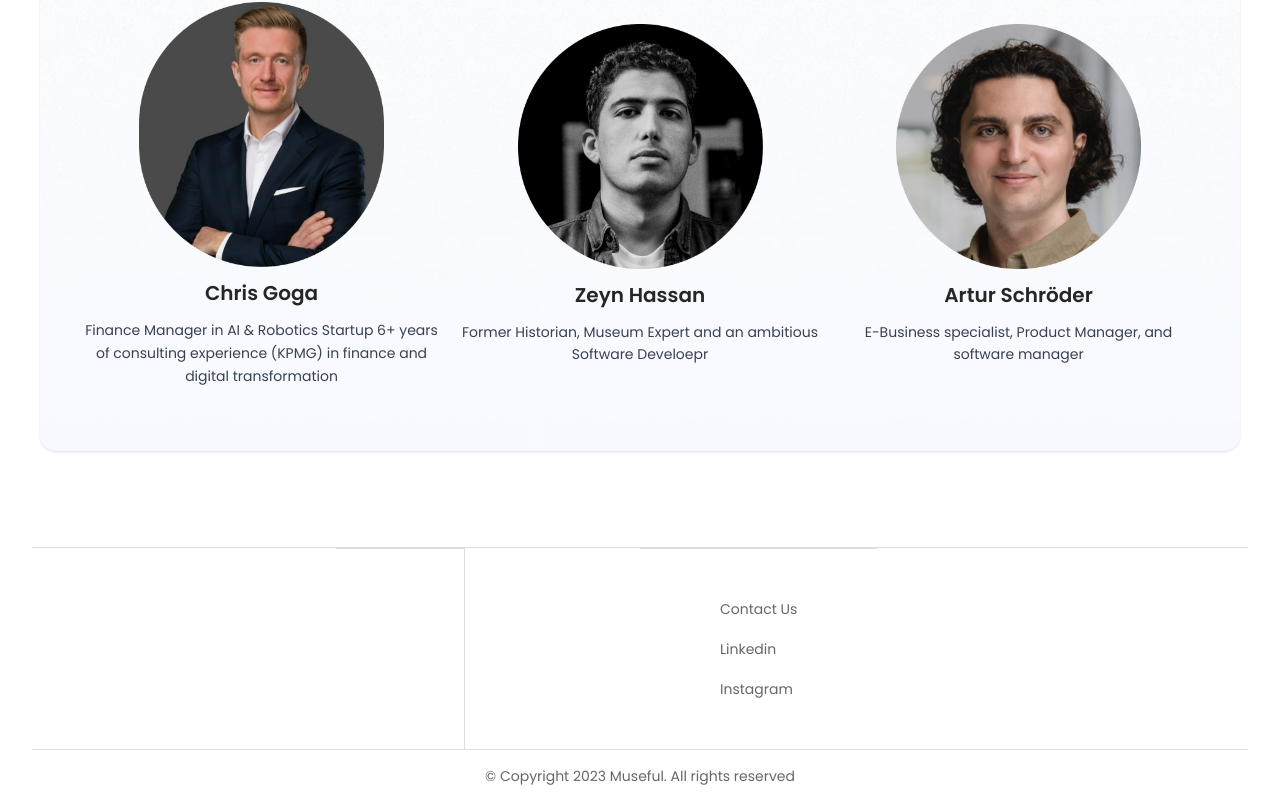
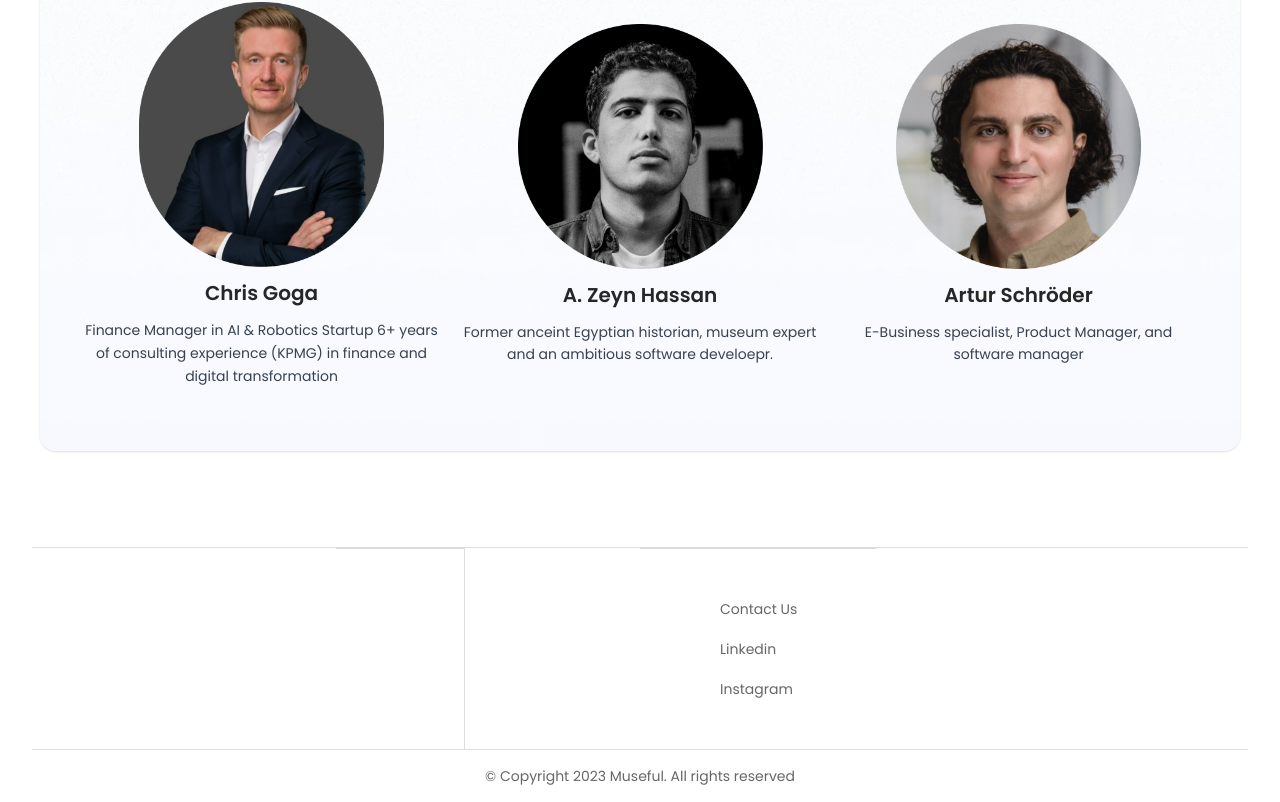
Before and after one commit to RSurya99/nefa, a Nuxt app: page / in a window 1280 px wide. Shown: the part 3270-4072 px from the top of the page. Built offline with nearby package versions, Linux system fonts and the light colour scheme; what vue2-smooth-scroll would draw is missing.

Commit message:
zeyn name

```diff
--- a/pages/index.vue
+++ b/pages/index.vue
@@ -322,9 +322,9 @@ export default {
         },
         {
           img: 'Zeyn.png',
-          title: 'Zeyn Hassan',
+          title: 'A. Zeyn Hassan',
           description:
-            'Former Historian, Museum Expert and an ambitious Software Develoepr',
+            'Former anceint Egyptian historian, museum expert and an ambitious software develoepr.',
         },
         {
           img: 'Artur.png',
```
